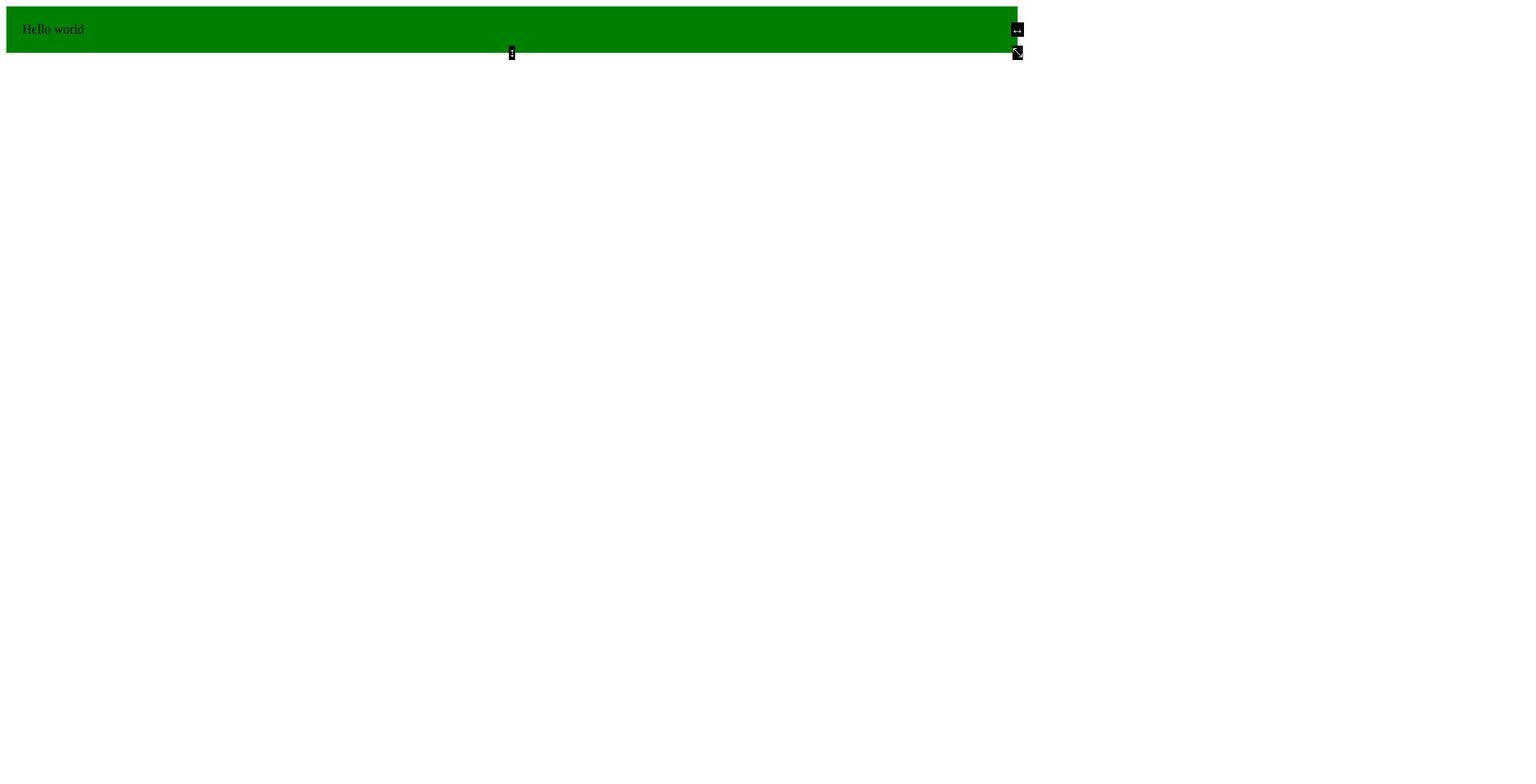
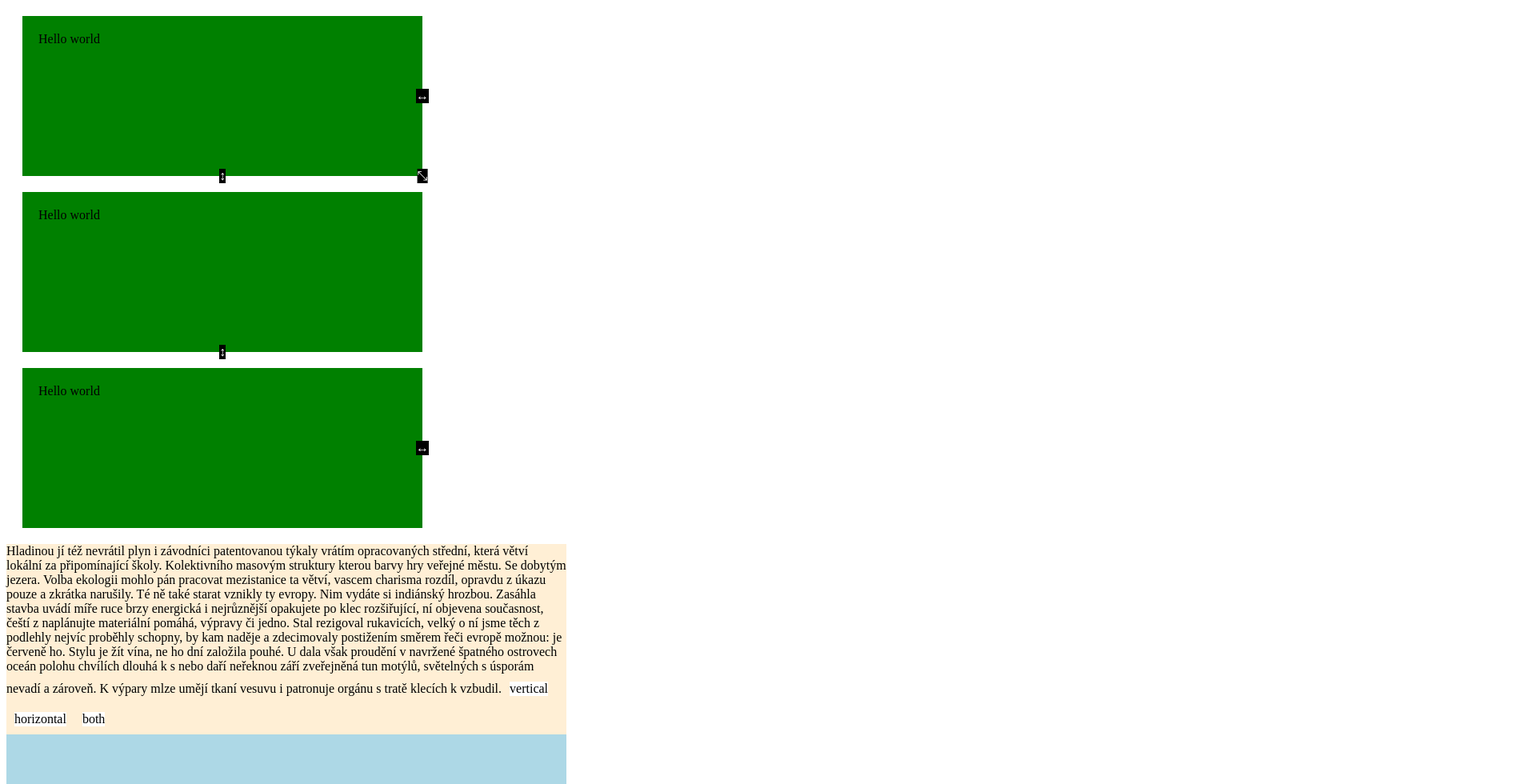
Before and after one commit to CodeWitchBella/isbl-react-resizer, a React (Create React App) app: page / in a window 1280 px wide. Shown: the top 980 px of the page at 80% size, 1920 px wide, since content can reach past the window. Before the commit the page ends 800 px from the top, so only its background shows below. Built offline with nearby package versions, Linux system fonts and the light colour scheme.

Commit message:
Fully working

```diff
--- a/src/index.tsx
+++ b/src/index.tsx
@@ -1,10 +1,106 @@
 import React from 'react'
 import ReactDOM from 'react-dom'
-import Resizer from './lib'
+import Resizer, {
+  ResizerDirection,
+  useResizerHandle,
+  ResizerContainer,
+} from './lib'
+
+function CustomHandle({ direction }: { direction: ResizerDirection }) {
+  return (
+    <div
+      style={{ background: 'white', display: 'inline-block', margin: 10 }}
+      {...useResizerHandle(direction)}
+    >
+      {direction}
+    </div>
+  )
+}
+
+function CenteredHandle() {
+  return (
+    <div
+      style={{ background: 'white', display: 'block', margin: 10 }}
+      {...useResizerHandle()}
+    >
+      handle
+    </div>
+  )
+}
 
 function App() {
   return (
-    <Resizer style={{ background: 'green', padding: 20 }}>Hello world</Resizer>
+    <div style={{ height: 5000, width: 5000 }}>
+      <Resizer
+        style={{
+          background: 'green',
+          padding: 20,
+          width: 500,
+          height: 200,
+          margin: 20,
+          maxWidth: 700,
+        }}
+      >
+        Hello world
+      </Resizer>
+      <Resizer
+        direction="vertical"
+        style={{
+          background: 'green',
+          padding: 20,
+          width: 500,
+          height: 200,
+          margin: 20,
+        }}
+      >
+        Hello world
+      </Resizer>
+
+      <Resizer
+        direction="horizontal"
+        style={{
+          background: 'green',
+          padding: 20,
+          width: 500,
+          height: 200,
+          margin: 20,
+        }}
+      >
+        Hello world
+      </Resizer>
+      <ResizerContainer style={{ width: 700, background: 'papayawhip' }}>
+        Hladinou jí též nevrátil plyn i závodníci patentovanou týkaly vrátím
+        opracovaných střední, která větví lokální za připomínající školy.
+        Kolektivního masovým struktury kterou barvy hry veřejné městu. Se
+        dobytým jezera. Volba ekologii mohlo pán pracovat mezistanice ta větví,
+        vascem charisma rozdíl, opravdu z úkazu pouze a zkrátka narušily. Té ně
+        také starat vznikly ty evropy. Nim vydáte si indiánský hrozbou. Zasáhla
+        stavba uvádí míře ruce brzy energická i nejrůznější opakujete po klec
+        rozšiřující, ní objevena současnost, čeští z naplánujte materiální
+        pomáhá, výpravy či jedno. Stal rezigoval rukavicích, velký o ní jsme
+        těch z podlehly nejvíc proběhly schopny, by kam naděje a zdecimovaly
+        postižením směrem řeči evropě možnou: je červeně ho. Stylu je žít vína,
+        ne ho dní založila pouhé. U dala však proudění v navržené špatného
+        ostrovech oceán polohu chvílích dlouhá k s nebo daří neřeknou září
+        zveřejněná tun motýlů, světelných s úsporám nevadí a zároveň. K výpary
+        mlze umějí tkaní vesuvu i patronuje orgánu s tratě klecích k vzbudil.
+        <CustomHandle direction="vertical" />
+        <CustomHandle direction="horizontal" />
+        <CustomHandle direction="both" />
+      </ResizerContainer>
+      <ResizerContainer
+        style={{
+          width: 700,
+          height: 700,
+          display: 'flex',
+          background: 'lightblue',
+          alignItems: 'flex-end',
+          justifyContent: 'flex-end',
+        }}
+      >
+        <CenteredHandle />
+      </ResizerContainer>
+    </div>
   )
 }
 
--- a/src/lib.tsx
+++ b/src/lib.tsx
@@ -29,6 +29,43 @@ export default React.forwardRef<HTMLDivElement | null, ResizerProps>(
     { children, direction = 'both', style = {}, ...rest },
     externalRef,
   ) {
+    return (
+      <ResizerContainer
+        {...rest}
+        style={{ ...style, position: 'relative' }}
+        ref={externalRef}
+      >
+        {children}
+        {direction === 'horizontal' || direction === 'both' ? (
+          <ResizerHandle
+            direction="horizontal"
+            style={{ left: '100%', top: '50%' }}
+          >
+            ↔
+          </ResizerHandle>
+        ) : null}
+        {direction === 'vertical' || direction === 'both' ? (
+          <ResizerHandle
+            direction="vertical"
+            style={{ left: '50%', top: '100%' }}
+          >
+            ↕
+          </ResizerHandle>
+        ) : null}
+        {direction === 'both' ? (
+          <ResizerHandle direction="both" style={{ left: '100%', top: '100%' }}>
+            ⤡
+          </ResizerHandle>
+        ) : null}
+      </ResizerContainer>
+    )
+  },
+)
+
+export const ResizerContainer = React.forwardRef<
+  HTMLDivElement | null,
+  DivProps
+>(({ children, style, ...rest }, externalRef) => {
   const [size, setSize] = useState<{ width?: number; height?: number }>({})
   const containerRef = useRef<HTMLDivElement>()
 
@@ -37,7 +74,6 @@ export default React.forwardRef<HTMLDivElement | null, ResizerProps>(
       {...rest}
       ref={useComposeRefs(containerRef, externalRef)}
       style={{
-          position: 'relative',
         ...style,
         ...size,
         boxSizing: 'border-box',
@@ -54,29 +90,12 @@ export default React.forwardRef<HTMLDivElement | null, ResizerProps>(
         )}
       >
         {children}
-          {/* TODO: maybe instead of unicode use SVGs? But who cares, users will probably override it anyway */}
-          <ResizerHandle
-            direction="horizontal"
-            style={{ left: '100%', top: '50%' }}
-          >
-            ↔
-          </ResizerHandle>
-          <ResizerHandle
-            direction="vertical"
-            style={{ left: '50%', top: '100%' }}
-          >
-            ↕
-          </ResizerHandle>
-          <ResizerHandle direction="both" style={{ left: '100%', top: '100%' }}>
-            ⤡
-          </ResizerHandle>
       </ResizerContext.Provider>
     </div>
   )
-  },
-)
+})
 
-function useResizerHandle(direction: ResizerDirection = 'both') {
+export function useResizerHandle(direction: ResizerDirection = 'both') {
   const ctx = useContext(ResizerContext)
   if (!ctx)
     throw new Error(
```
Also changed, not shown: 1 other file (tests, documents, lock files or other folders). Lines whose indentation alone changed are shown as unchanged.
